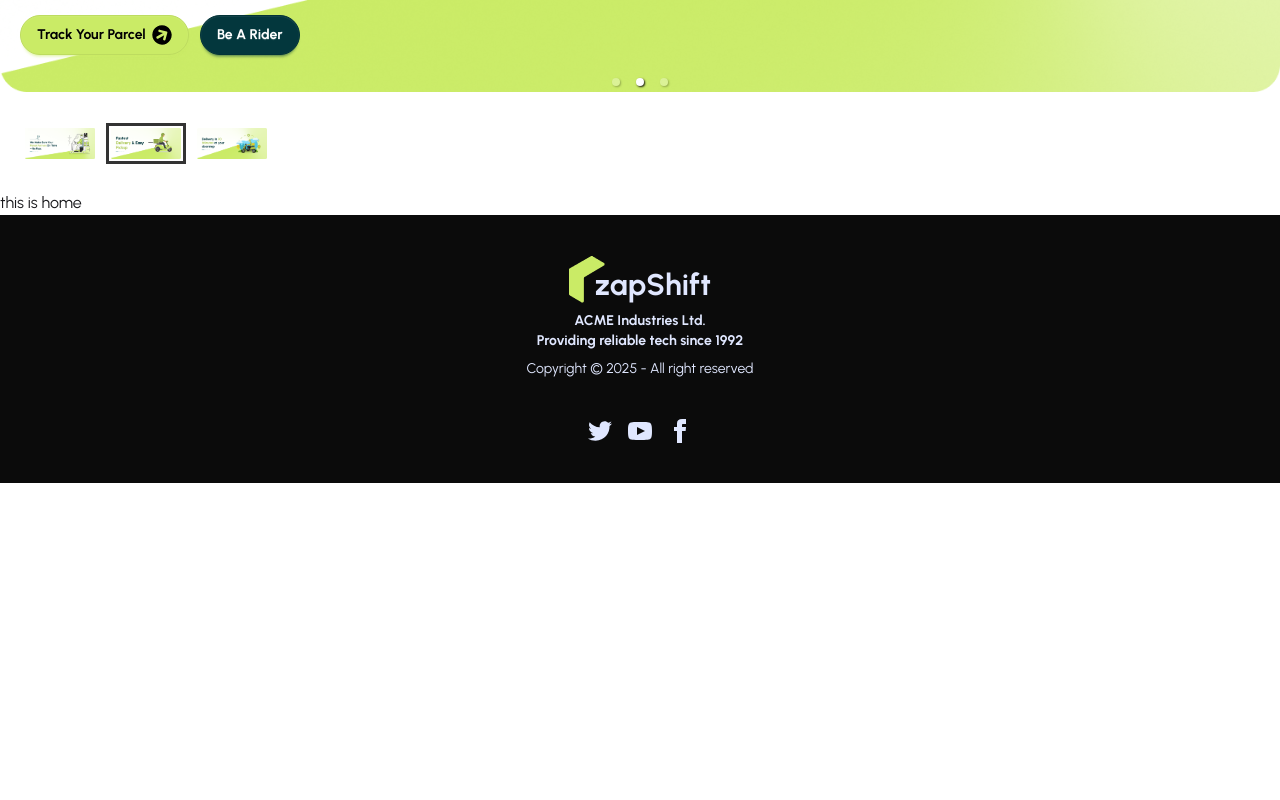
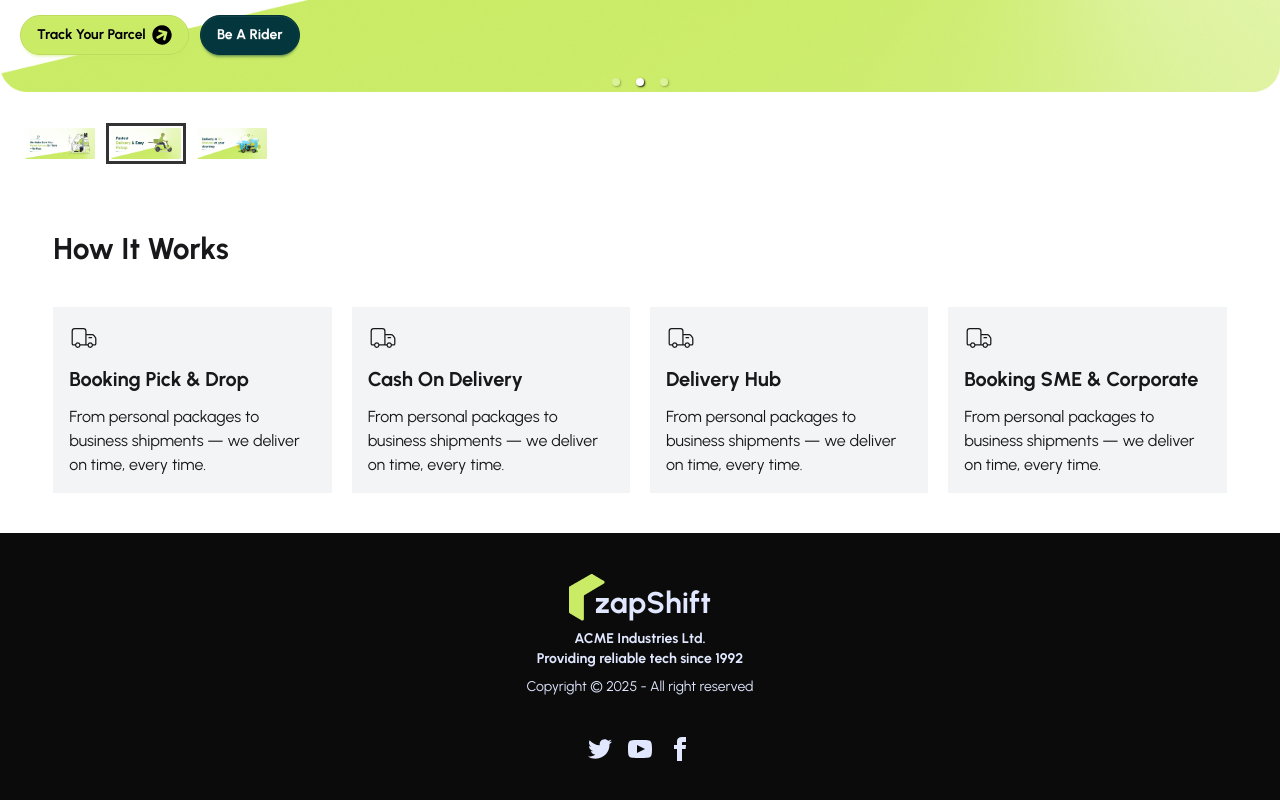
Before and after one commit to asadulhabibasif26/zap-shift-clint, a React app: page / in a window 1280 px wide. Shown: the part 540-1340 px from the top of the page. Before the commit the page ends 1023 px from the top, so only its background shows below. Built offline with nearby package versions, Linux system fonts and the light colour scheme; the HTML template or start-up script is replaced by a standard one.

Commit message:
how it work section add

```diff
--- a/src/Pages/Home/Home/Home.jsx
+++ b/src/Pages/Home/Home/Home.jsx
@@ -1,13 +1,55 @@
-import React from 'react';
-import Banner from '../Banner/Banner';
+import React from "react";
+import Banner from "../Banner/Banner";
+import { CiDeliveryTruck } from "react-icons/ci";
 
 const Home = () => {
-    return (
-        <div>
-            <Banner></Banner>
-            this is home
+  return (
+    <div>
+      <Banner></Banner>
+      <div className="max-w-11/12 mx-auto mb-10">
+        <h2 className="text-3xl font-bold py-10">How It Works</h2>
+        <div className="grid grid-cols-1 md:grid-cols-2 lg:grid-cols-4  md:gap-5">
+          <div className="bg-gray-100 p-4">
+            <h1 className="text-3xl">
+              <CiDeliveryTruck />
+            </h1>
+            <h2 className="text-xl font-bold py-3">Booking Pick & Drop</h2>
+            <p>
+              From personal packages to business shipments — we deliver on time,
+              every time.
+            </p>
+          </div>
+          <div className="bg-gray-100 p-4">
+            <h1 className="text-3xl">
+              <CiDeliveryTruck />
+            </h1>
+            <h2 className="text-xl font-bold py-3">Cash On Delivery</h2>
+            <p>
+              From personal packages to business shipments — we deliver on time, every time.
+            </p>
+          </div>
+          <div className="bg-gray-100 p-4">
+            <h1 className="text-3xl">
+              <CiDeliveryTruck />
+            </h1>
+            <h2 className="text-xl font-bold py-3">Delivery Hub</h2>
+            <p>
+              From personal packages to business shipments — we deliver on time, every time.
+            </p>
+          </div>
+          <div className="bg-gray-100 p-4">
+            <h1 className="text-3xl">
+              <CiDeliveryTruck />
+            </h1>
+            <h2 className="text-xl font-bold py-3">Booking SME & Corporate</h2>
+            <p>
+              From personal packages to business shipments — we deliver on time, every time.
+            </p>
+          </div>
         </div>
-    );
+      </div>
+    </div>
+  );
 };
 
 export default Home;
```
